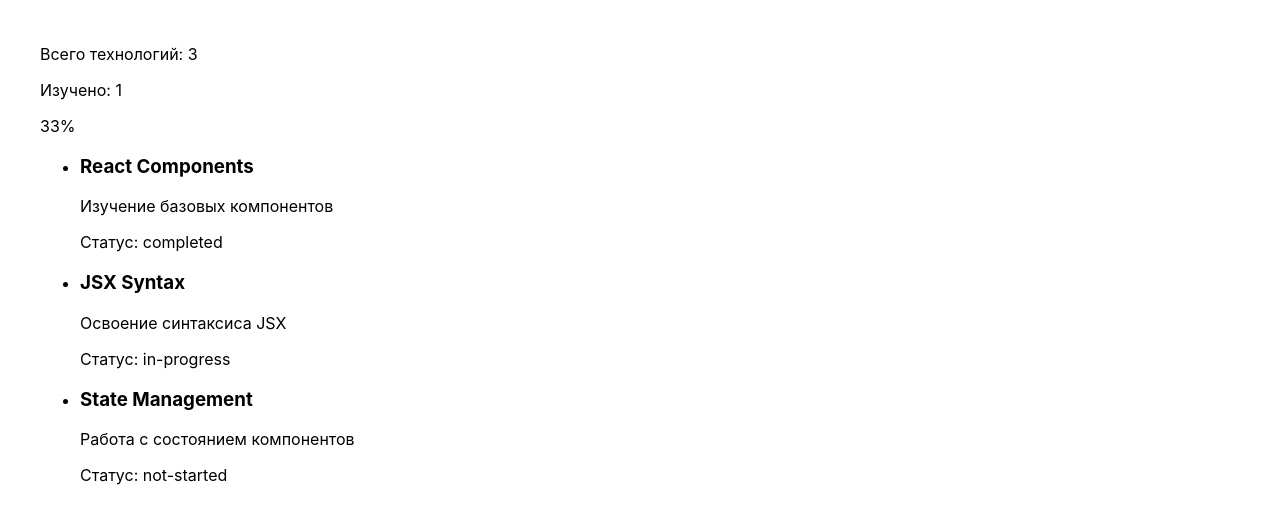
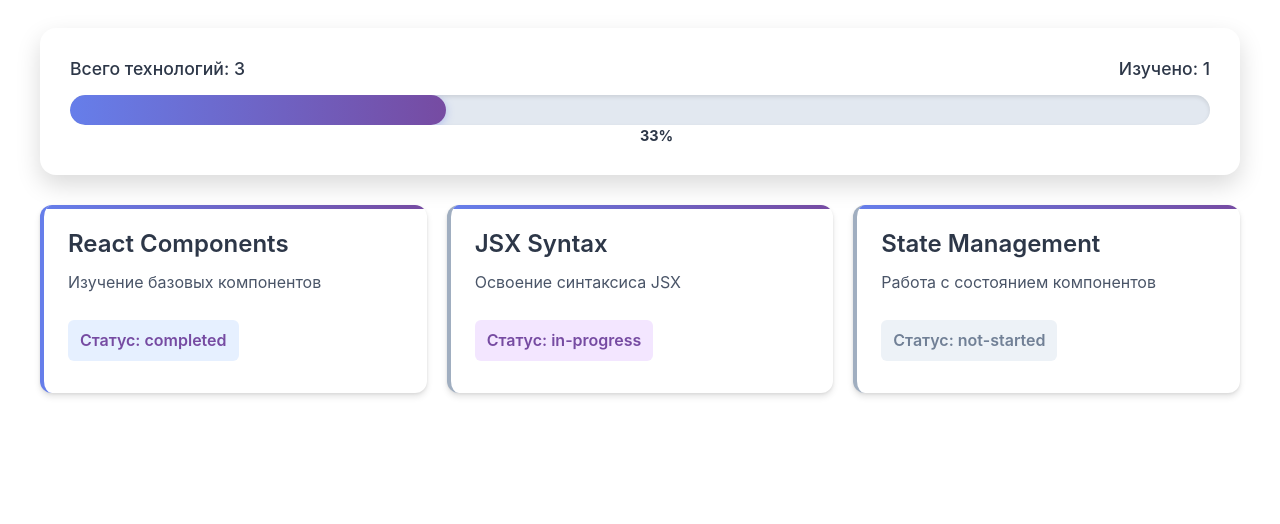
Before and after one commit to Kost0/react-practice, a React (Vite) app: page / in a window 1280 px wide. Shown: the top 524 px of the page. Built offline with nearby package versions, Linux system fonts and the light colour scheme; the HTML template or start-up script is replaced by a standard one.

Commit message:
feat: added styles

```diff
--- a/src/App.css
+++ b/src/App.css
@@ -5,139 +5,19 @@
     font-family: -apple-system, BlinkMacSystemFont, 'Segoe UI', 'Roboto', 'Oxygen',
     'Ubuntu', 'Cantarell', 'Fira Sans', 'Droid Sans', 'Helvetica Neue',
     sans-serif;
+    background: white;
+    min-height: 100vh;
 }
 
-.App-header {
-    background-color: #282c34;
-    padding: 20px;
-    color: white;
-    text-align: center;
-    border-radius: 10px;
-    margin-bottom: 20px;
-}
-.App-logo {
-    height: 40px;
-    pointer-events: none;
+.App ul {
+    list-style: none;
+    padding: 0;
+    margin: 20px 0;
+    display: grid;
+    grid-template-columns: repeat(auto-fill, minmax(300px, 1fr));
+    gap: 20px;
 }
 
-.App-link {
-    color: #61dafb;
-    text-decoration: none;
+.App li {
+    display: block;
 }
-
-.App-link:hover {
-    text-decoration: underline;
-}
-
-.greeting {
-    background: linear-gradient(135deg, #667eea 0%, #764ba2 100%);
-    color: white;
-    padding: 30px;
-    border-radius: 10px;
-    margin: 20px 0;
-    box-shadow: 0 4px 6px rgba(0, 0, 0, 0.1);
-}
-
-.greeting h1 {
-    margin: 0 0 10px 0;
-    font-size: 2em;
-}
-
-.greeting p {
-    margin: 0;
-    font-size: 1.1em;
-    opacity: 0.9;
-}
-
-.user-card {
-    display: flex;
-    gap: 20px;
-    background: white;
-    border: 2px solid #e0e0e0;
-    border-radius: 10px;
-    padding: 20px;
-    margin: 20px 0;
-    box-shadow: 0 2px 4px rgba(0, 0, 0, 0.1);
-    transition: transform 0.2s, box-shadow 0.2s;
-}
-
-.user-card:hover {
-    transform: translateY(-2px);
-    box-shadow: 0 4px 8px rgba(0, 0, 0, 0.15);
-}
-
-.avatar-section {
-    text-align: center;
-}
-
-.avatar-section img {
-    width: 100px;
-    height: 100px;
-    border-radius: 50%;
-    object-fit: cover;
-    border: 3px solid #667eea;
-}
-
-.avatar-section p {
-    margin-top: 10px;
-    font-size: 0.9em;
-    color: #666;
-}
-
-.user-info h3 {
-    margin: 0 0 10px 0;
-    color: #333;
-}
-
-.user-info p {
-    margin: 0;
-    color: #666;
-}
-
-.task-list {
-    background: white;
-    border-radius: 10px;
-    padding: 20px;
-    margin: 20px 0;
-    box-shadow: 0 2px 4px rgba(0, 0, 0, 0.1);
-}
-
-.task-list h2 {
-    margin: 0 0 20px 0;
-    color: #333;
-}
-
-.task-list ul {
-    list-style: none;
-    padding: 0;
-    margin: 0;
-}
-
-.task-list li {
-    display: flex;
-    justify-content: space-between;
-    align-items: center;
-    padding: 15px;
-    margin: 10px 0;
-    border-radius: 5px;
-    transition: background-color 0.2s;
-}
-
-.task-list li.completed {
-    background-color: #e8f5e9;
-    border-left: 4px solid #4caf50;
-}
-
-.task-list li.pending {
-    background-color: #fff3e0;
-    border-left: 4px solid #ff9800;
-}
-
-.task-list li:hover {
-    opacity: 0.8;
-}
-
-.task-list span {
-    flex: 1;
-    color: #333;
-}
--- /dev/null
+++ b/src/components/ProgressHeader.css
@@ -0,0 +1,50 @@
+.progress-header {
+    background: white;
+    border-radius: 16px;
+    padding: 30px;
+    margin-bottom: 30px;
+    box-shadow: 0 10px 25px rgba(0, 0, 0, 0.15);
+}
+
+.progress-bar-label {
+    display: flex;
+    justify-content: space-between;
+    align-items: center;
+    margin-bottom: 16px;
+}
+
+.progress-bar-label p {
+    margin: 0;
+    color: #2d3748;
+    font-size: 1.1em;
+    font-weight: 500;
+}
+
+.progress-bar-container {
+    position: relative;
+    width: 100%;
+    height: 30px;
+    background: #e2e8f0;
+    border-radius: 15px;
+    overflow: hidden;
+    box-shadow: inset 0 2px 4px rgba(0, 0, 0, 0.1);
+}
+
+.progress-bar-fill {
+    position: absolute;
+    top: 0;
+    left: 0;
+    height: 100%;
+    background: linear-gradient(90deg, #667eea 0%, #764ba2 100%);
+    border-radius: 15px;
+    transition: width 0.5s ease;
+    box-shadow: 0 2px 8px rgba(102, 126, 234, 0.4);
+}
+
+.progress-bar-text {
+    position: relative;
+    left: 50%;
+    color: #2d3748;
+    font-weight: 700;
+    font-size: 0.9em;
+}
--- a/src/components/ProgressHeader.jsx
+++ b/src/components/ProgressHeader.jsx
@@ -1,3 +1,5 @@
+import './ProgressHeader.css'
+
 function ProgressHeader({amount, studied}) {
     let progress = Math.round(studied / amount * 100)
 
@@ -8,7 +10,13 @@ function ProgressHeader({amount, studied}) {
                 <p>Изучено: {studied}</p>
             </div>
 
-            <span className="progress-bar">{progress}%</span>
+            <div className="progress-bar-container">
+                <div
+                    className="progress-bar-fill"
+                    style={{width: `${progress}%`}}
+                ></div>
+            </div>
+            <span className="progress-bar-text">{progress}%</span>
         </div>
     );
 }
--- a/src/components/TechnologyCard.css
+++ b/src/components/TechnologyCard.css
@@ -0,0 +1,73 @@
+.technology-card {
+    background: white;
+    border-radius: 12px;
+    padding: 24px;
+    box-shadow: 0 4px 6px rgba(0, 0, 0, 0.1), 0 1px 3px rgba(0, 0, 0, 0.08);
+    transition: transform 0.3s ease, box-shadow 0.3s ease;
+    border-left: 4px solid transparent;
+    position: relative;
+    overflow: hidden;
+}
+
+.technology-card::before {
+    content: '';
+    position: absolute;
+    top: 0;
+    left: 0;
+    right: 0;
+    height: 4px;
+    background: linear-gradient(90deg, #667eea 0%, #764ba2 100%);
+}
+
+.technology-card:hover {
+    transform: translateY(-5px);
+    box-shadow: 0 10px 20px rgba(102, 126, 234, 0.3), 0 6px 6px rgba(118, 75, 162, 0.2);
+}
+
+.technology-card h3 {
+    margin: 0 0 12px 0;
+    color: #2d3748;
+    font-size: 1.5em;
+    font-weight: 600;
+}
+
+.technology-card p {
+    margin: 8px 0;
+    color: #4a5568;
+    line-height: 1.6;
+}
+
+.technology-card p:last-child {
+    margin-top: 16px;
+    font-weight: 600;
+    padding: 8px 12px;
+    border-radius: 6px;
+    display: inline-block;
+}
+
+.technology-card[data-status="completed"] {
+    border-left-color: #667eea
+}
+
+.technology-card[data-status="completed"] p:last-child {
+    background: #e6f0ff;
+    color: #764ba2;
+}
+
+.technology-card[data-status="in-progress"]{
+    border-left-color: #a0aec0;
+}
+
+.technology-card[data-status="in-progress"] p:last-child {
+    background: #f3e6ff;
+    color: #764ba2;
+}
+
+.technology-card[data-status="not-started"]{
+    border-left-color: #a0aec0;
+}
+
+.technology-card[data-status="not-started"] p:last-child {
+    background: #edf2f7;
+    color: #718096;
+}
--- a/src/components/TechnologyCard.jsx
+++ b/src/components/TechnologyCard.jsx
@@ -1,6 +1,8 @@
+import './TechnologyCard.css'
+
 function TechnologyCard({title, description, status}) {
     return (
-        <div className="technology-card">
+        <div className="technology-card" data-status={status}>
             <h3>{title}</h3>
             <p>{description}</p>
             <p>Статус: {status}</p>
```
